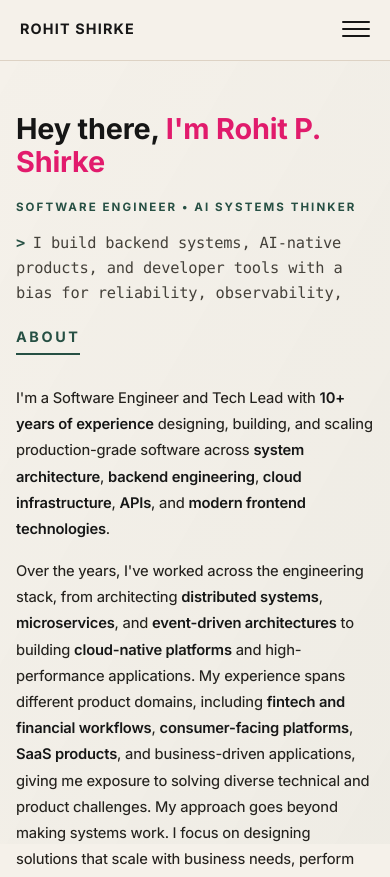
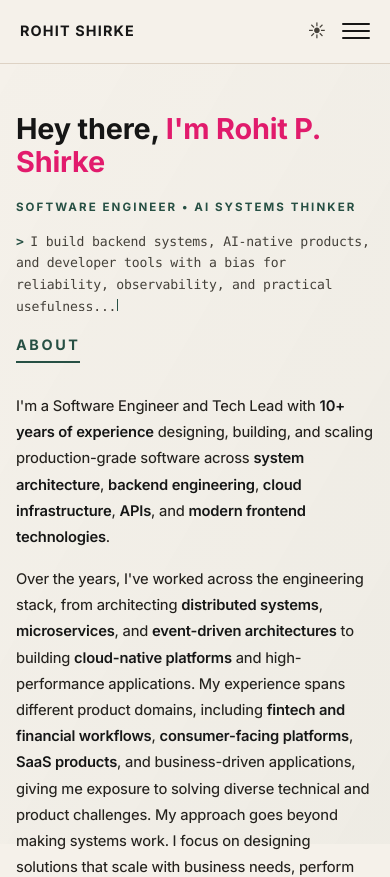
Before and after one commit to shirkerohit/shirkerohit.github.io, a React (Vite) app: page /#/ in a window 390 px wide. Before the commit this address led to /#/projects. Shown: the top 877 px of the page. Built offline with nearby package versions, Linux system fonts and the light colour scheme; no server answers.

Commit message:
refactoring and enhancement v2

```diff
--- a/src/components/TopBar.jsx
+++ b/src/components/TopBar.jsx
@@ -12,6 +12,15 @@ export default function TopBar({ variant, theme, onToggleTheme }) {
                         Rohit Shirke
                     </Link>
                 </div>
+                <div className="topbar-controls">
+                    <button
+                        type="button"
+                        className="theme-toggle"
+                        onClick={onToggleTheme}
+                        aria-label="Toggle theme"
+                    >
+                        {theme === 'dark' ? '☾' : '☀'}
+                    </button>
                     <button
                         type="button"
                         className={`hamburger ${menuOpen ? 'is-open' : ''}`}
@@ -23,6 +32,7 @@ export default function TopBar({ variant, theme, onToggleTheme }) {
                         <span />
                         <span />
                     </button>
+                </div>
                 <nav className={`nav-links ${menuOpen ? 'is-open' : ''}`} aria-label="Primary navigation">
                     {variant === 'home' ? (
                         <>
@@ -41,14 +51,6 @@ export default function TopBar({ variant, theme, onToggleTheme }) {
                             <a href="/#contact" onClick={() => setMenuOpen(false)}>Contact</a>
                         </>
                     )}
-                    <button
-                        type="button"
-                        className="theme-toggle"
-                        onClick={onToggleTheme}
-                        aria-label="Toggle theme"
-                    >
-                        {theme === 'dark' ? '☾' : '☀'}
-                    </button>
                 </nav>
             </div>
         </header>
--- a/src/index.css
+++ b/src/index.css
@@ -153,6 +153,12 @@ button {
     color: var(--muted);
 }
 
+.topbar-controls {
+    display: flex;
+    align-items: center;
+    gap: 0.6rem;
+}
+
 .hamburger {
     display: none;
     flex-direction: column;
@@ -231,7 +237,6 @@ button {
 }
 
 .hero-copy {
-    min-height: 3.5rem;
     font-family: 'SFMono-Regular', Consolas, 'Liberation Mono', monospace;
     font-size: 0.96rem;
     font-weight: 450;
@@ -801,6 +806,10 @@ button {
         flex-wrap: wrap;
     }
 
+    .theme-toggle {
+        font-size: 1.1rem;
+    }
+
     .nav-links {
         display: none;
         flex-direction: column;
@@ -839,8 +848,8 @@ button {
     }
 
     .hero-copy {
-        min-height: auto;
-        height: 4.5rem;
+        font-size: 0.82rem;
+        max-height: 5rem;
         overflow: hidden;
     }
 
@@ -912,6 +921,12 @@ button {
         margin-top: 1rem;
     }
 
+    .primary-link,
+    .secondary-link {
+        padding: 0.55rem 0.85rem;
+        font-size: 0.82rem;
+    }
+
     .site-footer {
         flex-direction: column;
         align-items: center;
```
Lines whose indentation alone changed are shown as unchanged.
